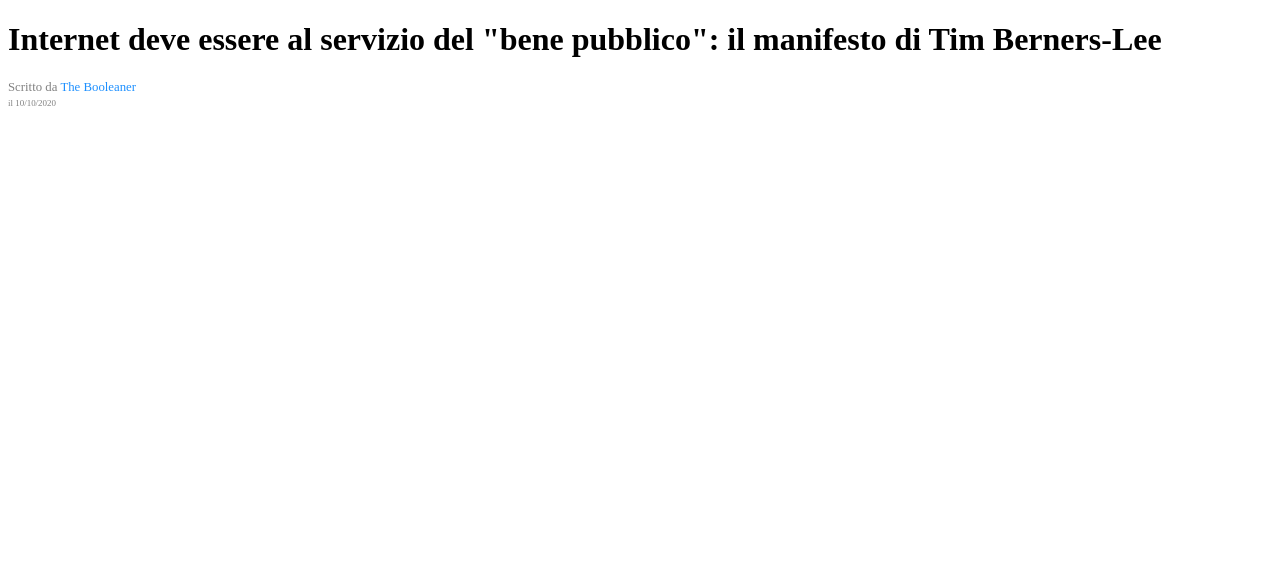
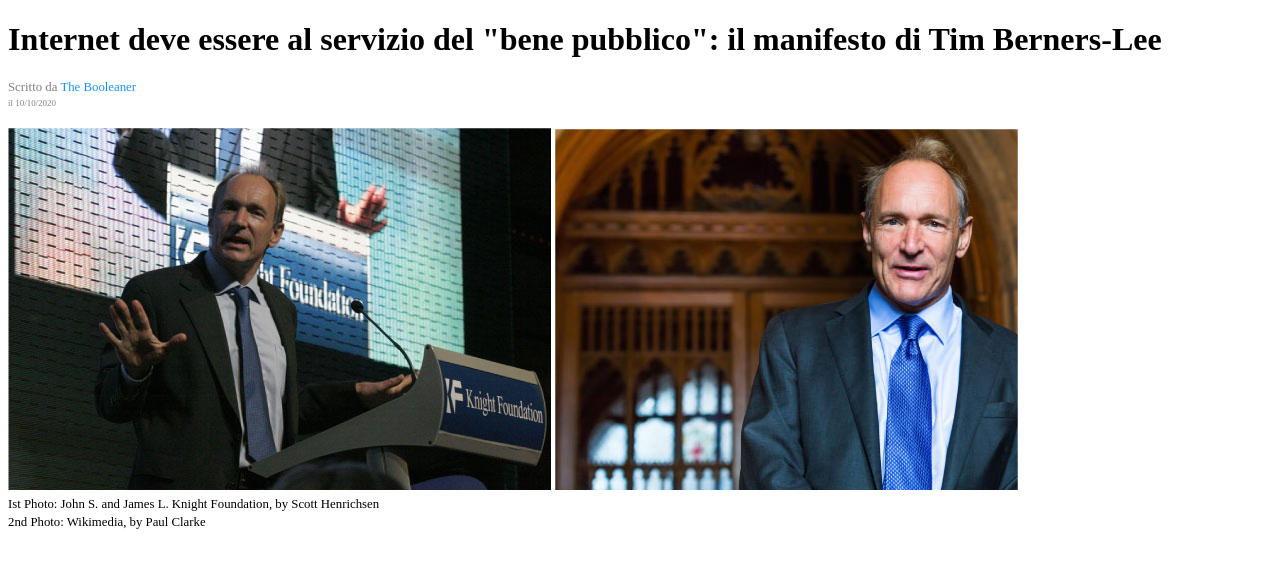
Before and after one commit to emanuelastetsko/html-css-booleaner, a plain HTML site: page index.html in a window 1280 px wide. Drawn offline with Linux system fonts and the light colour scheme.

Commit message:
Aggiunta foto e didascalie

```diff
--- a/css/style.css
+++ b/css/style.css
@@ -10,3 +10,7 @@
 .data{
     font-size: 70%;
 }
+
+.didascalia-foto{
+    font-size: 80%;
+}
--- a/index.html
+++ b/index.html
@@ -22,12 +22,20 @@
                 <br>
                 <span class="data">il 10/10/2020</span>
             </div>
+            <br>
         </header>
 
         <main>
 
             <!--Foto e didascalie-->
             <section>
+                <img src="img/tim-1.jpg" alt="Tim Berners-Lee 1">
+                <img src="img/tim-2.jpg" alt="Tim Berners-Lee 2">
+                <div>
+                    <span class="didascalia-foto">Ist Photo: John S. and James L. Knight Foundation, by Scott Henrichsen</span>
+                    <br>
+                    <span class="didascalia-foto">2nd Photo: Wikimedia, by Paul Clarke</span>
+                </div>
 
             </section>
 
```
